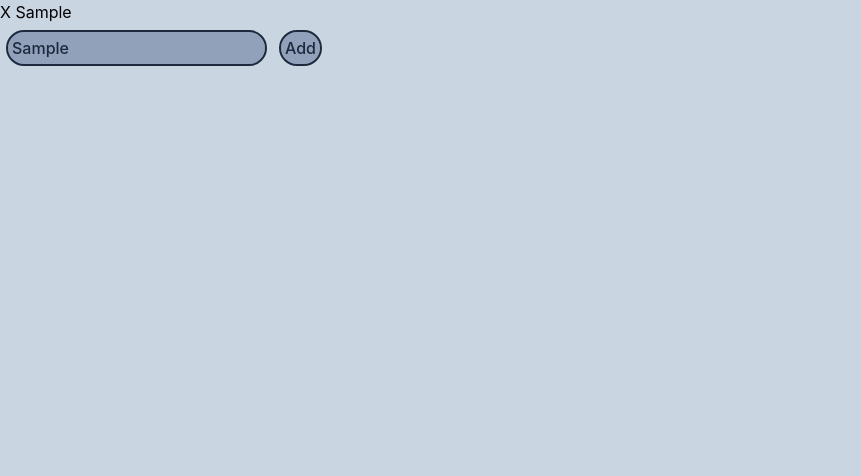
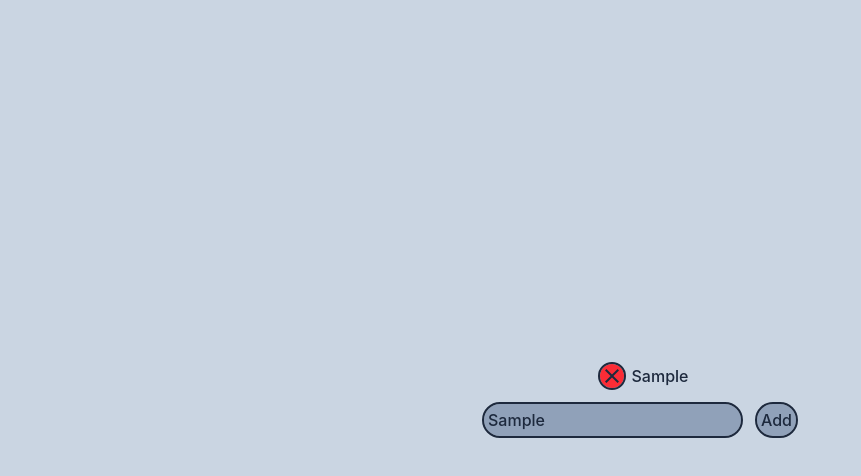
Before and after one commit to Archin7/todo, a React (Vite) app: page / in a window 1280 px wide. Both pictures are taken after typing "Sample" into the empty fields and a click on the button "Add". Shown: the top 476 px of the page, without its empty margins (0-861 px from the left). Built offline with nearby package versions, Linux system fonts and the light colour scheme.

Commit message:
more tailwind

```diff
--- a/package.json
+++ b/package.json
@@ -13,6 +13,7 @@
     "@tailwindcss/vite": "^4.3.3",
     "react": "^19.2.8",
     "react-dom": "^19.2.8",
+    "react-icons": "^5.7.0",
     "tailwindcss": "^4.3.3"
   },
   "devDependencies": {
--- a/src/App.tsx
+++ b/src/App.tsx
@@ -1,4 +1,5 @@
 import { useEffect, useState } from "react";
+import { IoMdClose } from "react-icons/io";
 import "./App.css";
 
 function TodoApp() {
@@ -22,33 +23,32 @@ function TodoApp() {
 
   const todos_list = todos.map((todo, index) => {
     return (
-      <li key={index}>
-        <div className="todo">
-          <button
-            className="remove-todo"
-            onClick={() => setTodos(todos.filter((_, i) => i !== index))}
-          >
-            X
-          </button>{" "}
-          {todo}
-        </div>
+      <li key={index} className="flex items-center justify-center">
+        <button
+          className="m-2 h-6 w-6 rounded-2xl bg-red-500 text-slate-800 outline-2 outline-slate-800 duration-200 hover:bg-red-400"
+          onClick={() => setTodos(todos.filter((_, i) => i !== index))}
+        >
+          <IoMdClose size={24} />
+        </button>
+
+        <span className="font-medium text-slate-800">{todo}</span>
       </li>
     );
   });
 
   return (
-    <div>
+    <div className="flex flex-col items-center justify-center h-screen">
       <div className="todos">
         <ol>{todos_list}</ol>
       </div>
       <div className="flex">
         <input
           type="text"
-          className="outline-2 outline-slate-800 m-2 p-1 rounded-2xl bg-slate-400 text-slate-800 font-medium"
+          className="outline-2 outline-slate-800 m-2 p-1 rounded-2xl bg-slate-400 text-slate-800 font-medium duration-200 hover:bg-slate-300"
           onChange={(e) => setText(e.target.value)}
         />
         <button
-          className="outline-2 outline-slate-800 m-2 p-1 rounded-2xl bg-slate-400 cursor-pointer text-slate-800 font-medium"
+          className="outline-2 outline-slate-800 m-2 p-1 rounded-2xl bg-slate-400 cursor-pointer text-slate-800 font-medium duration-200 hover:bg-slate-300"
           onClick={handleClick}
         >
           Add
```
Also changed, not shown: 1 other file (tests, documents, lock files or other folders).
